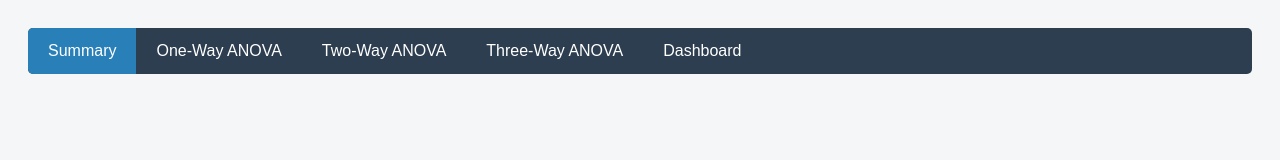
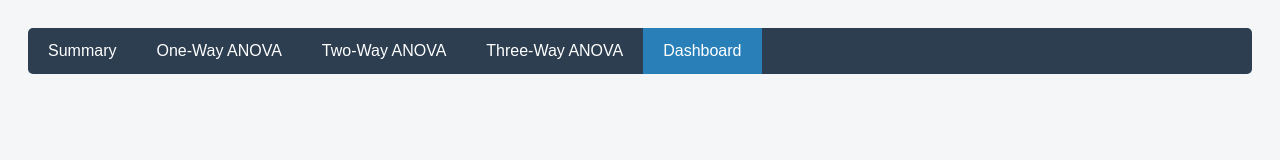
Before and after one commit to karma0san/public_health_dashboard, a plain HTML site: page Dashboard/dashboard.html in a window 1280 px wide. Drawn offline with Linux system fonts and the light colour scheme.

Commit message:
Update navbar for dashboard

```diff
--- a/Dashboard/dashboard.html
+++ b/Dashboard/dashboard.html
@@ -7,11 +7,11 @@
 </head>
 <body>
     <div class="navbar">
-        <a href="index.html" class="active">Summary</a>
-        <a href="oneway.html" >One-Way ANOVA</a>
+        <a href="index.html">Summary</a>
+        <a href="oneway.html">One-Way ANOVA</a>
         <a href="twoway.html">Two-Way ANOVA</a>
-        <a href="threeway.html" >Three-Way ANOVA</a>
-        <a href="dashboard.html" >Dashboard</a>
+        <a href="threeway.html">Three-Way ANOVA</a>
+        <a href="dashboard.html" class="active">Dashboard</a>
     </div>
 
 
```
